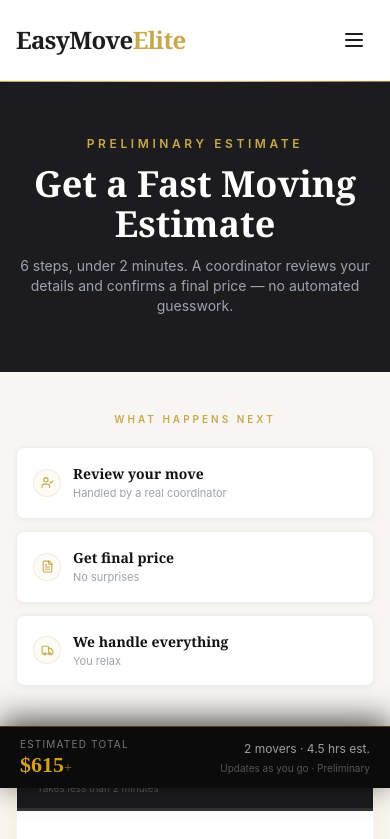
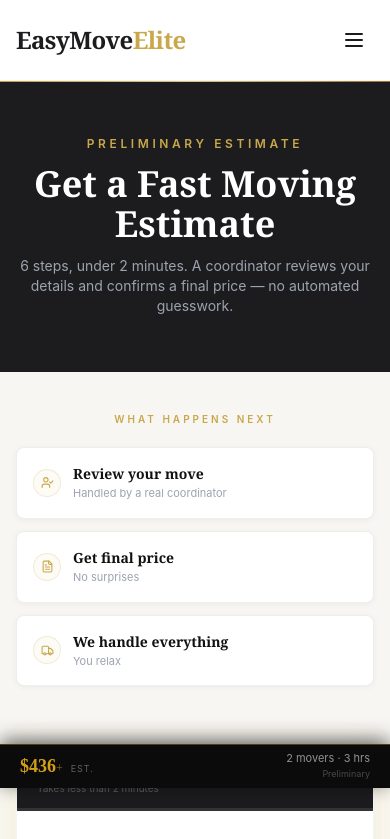
Before and after one commit to EugeneR23/easymove, a Next.js app: page /quote in a window 390 px wide. Shown: the top 839 px of the page. Built offline with nearby package versions, Linux system fonts and the light colour scheme.

Commit message:
Fix mob quotee

```diff
--- a/src/components/quote/QuoteWizard.tsx
+++ b/src/components/quote/QuoteWizard.tsx
@@ -30,9 +30,9 @@
   fromAddress: '', fromCity: '', fromState: 'FL', fromZip: '',
   toAddress:   '', toCity:   '', toState:   'FL', toZip:   '',
   inventory: {
-    homeSize: '2br',
+    homeSize: 'studio',
     crewSize: 2,
-    bedrooms: 2,
+    bedrooms: 0,
     bathrooms: 1,
     estimatedBoxes: 0,
     specialItems: [],
@@ -201,25 +201,25 @@
 
   return (
     <div
-      className="lg:hidden fixed bottom-14 left-0 right-0 z-30 flex items-center justify-between px-5 py-3"
+      className="lg:hidden fixed bottom-14 left-0 right-0 z-30 flex items-center justify-between px-5 py-2"
       style={{
         backgroundColor: '#0b0b0b',
         borderTop: '1px solid rgba(212,160,23,0.35)',
-        boxShadow: '0 -6px 32px rgba(0,0,0,0.7)',
-        paddingBottom: 'calc(0.75rem + env(safe-area-inset-bottom, 0px))',
+        boxShadow: '0 -4px 20px rgba(0,0,0,0.6)',
+        paddingBottom: 'calc(0.5rem + env(safe-area-inset-bottom, 0px))',
       }}
     >
-      <div>
-        <p style={{ color: 'rgba(255,255,255,0.45)', fontSize: '10px', textTransform: 'uppercase', letterSpacing: '0.12em', lineHeight: 1, marginBottom: '5px' }}>
-          Estimated Total
+      <div className="flex items-baseline gap-2">
+        <p style={{ color: '#d4a017', fontWeight: 700, fontSize: '18px', lineHeight: 1, fontFamily: 'var(--font-display, serif)' }}>
+          {formatCurrency(estimate.total)}<span style={{ fontSize: '12px', fontWeight: 400, opacity: 0.6 }}>+</span>
         </p>
-        <p style={{ color: '#d4a017', fontWeight: 700, fontSize: '22px', lineHeight: 1, fontFamily: 'var(--font-display, serif)' }}>
-          {formatCurrency(estimate.total)}<span style={{ fontSize: '14px', fontWeight: 400, opacity: 0.65 }}>+</span>
+        <p style={{ color: 'rgba(255,255,255,0.35)', fontSize: '9px', textTransform: 'uppercase', letterSpacing: '0.1em' }}>
+          est.
         </p>
       </div>
       <div style={{ textAlign: 'right' }}>
-        <p style={{ color: 'rgba(255,255,255,0.6)', fontSize: '12px' }}>{estimate.crewSize} movers · {estimate.estimatedHours} hrs est.</p>
-        <p style={{ color: 'rgba(255,255,255,0.3)', fontSize: '10px', marginTop: '3px' }}>Updates as you go · Preliminary</p>
+        <p style={{ color: 'rgba(255,255,255,0.55)', fontSize: '11px', lineHeight: 1 }}>{estimate.crewSize} movers · {estimate.estimatedHours} hrs</p>
+        <p style={{ color: 'rgba(255,255,255,0.25)', fontSize: '9px', marginTop: '3px' }}>Preliminary</p>
       </div>
     </div>
   );
```
